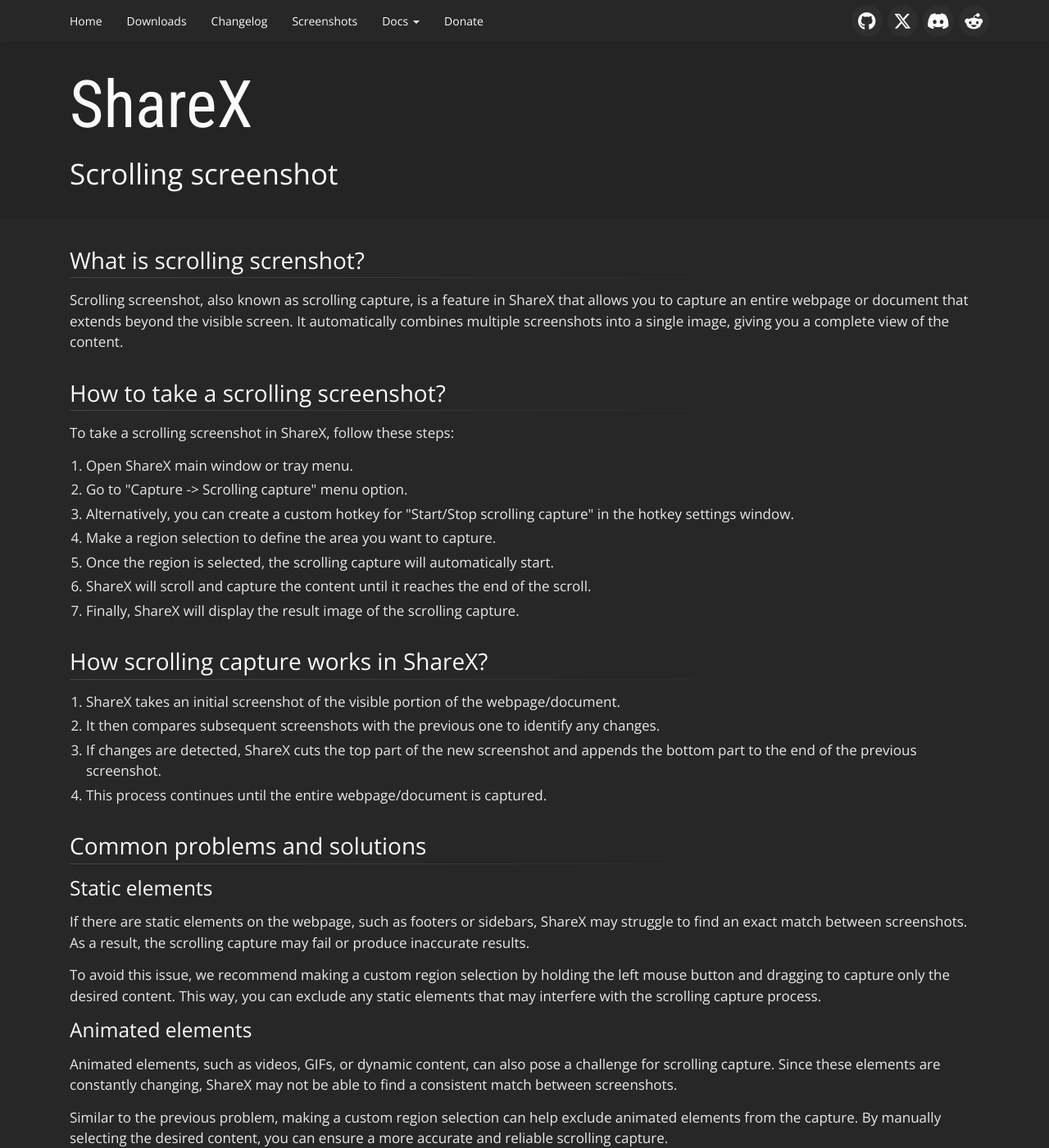
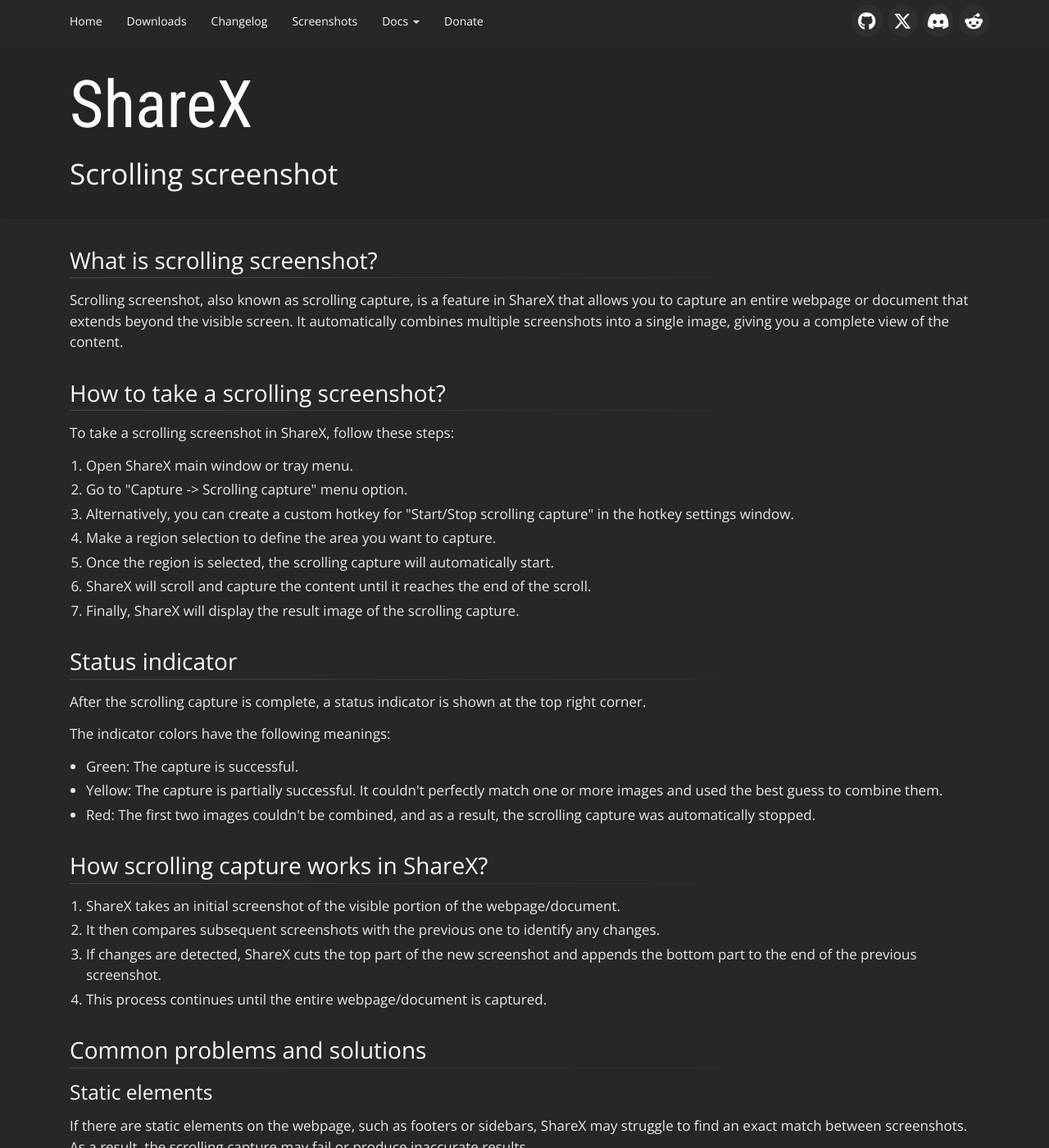
Before and after one commit to ShareX/sharex.github.io, a Jekyll site: the page built from docs/scrolling-screenshot.md, in a window 1280 px wide and 1400 px high. Shown: the whole window at 82% size. Built offline with Jekyll 4.4.1, drawn with Linux system fonts in a browser that asks for light colours.

Commit message:
Update scrolling-screenshot.md

```diff
--- a/docs/scrolling-screenshot.md
+++ b/docs/scrolling-screenshot.md
@@ -3,7 +3,7 @@
 title: Scrolling screenshot
 ---
 
-## What is scrolling screnshot?
+## What is scrolling screenshot?
 
 Scrolling screenshot, also known as scrolling capture, is a feature in ShareX that allows you to capture an entire webpage or document that extends beyond the visible screen. It automatically combines multiple screenshots into a single image, giving you a complete view of the content.
 
@@ -18,6 +18,16 @@
 5. Once the region is selected, the scrolling capture will automatically start.
 6. ShareX will scroll and capture the content until it reaches the end of the scroll.
 7. Finally, ShareX will display the result image of the scrolling capture.
+
+## Status indicator
+
+After the scrolling capture is complete, a status indicator is shown at the top right corner.
+
+The indicator colors have the following meanings:
+
+* Green: The capture is successful.
+* Yellow: The capture is partially successful. It couldn't perfectly match one or more images and used the best guess to combine them.
+* Red: The first two images couldn't be combined, and as a result, the scrolling capture was automatically stopped.
 
 ## How scrolling capture works in ShareX?
 
```
